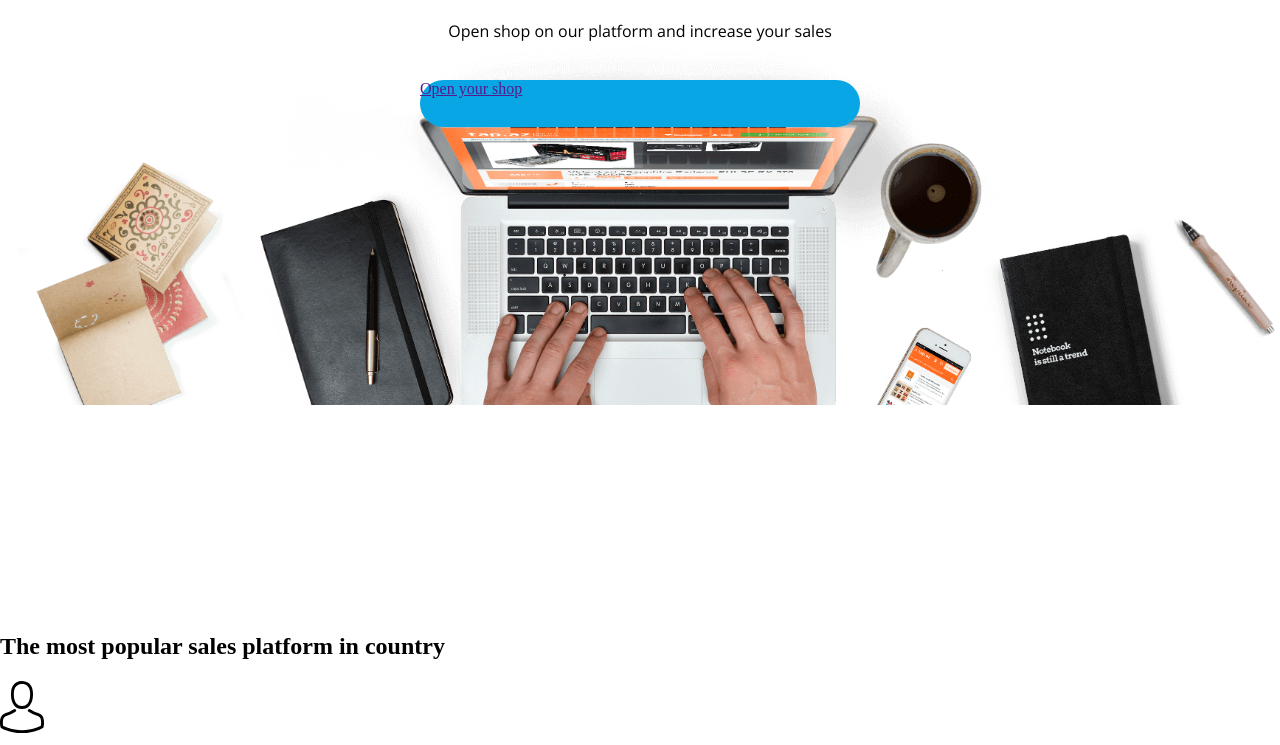
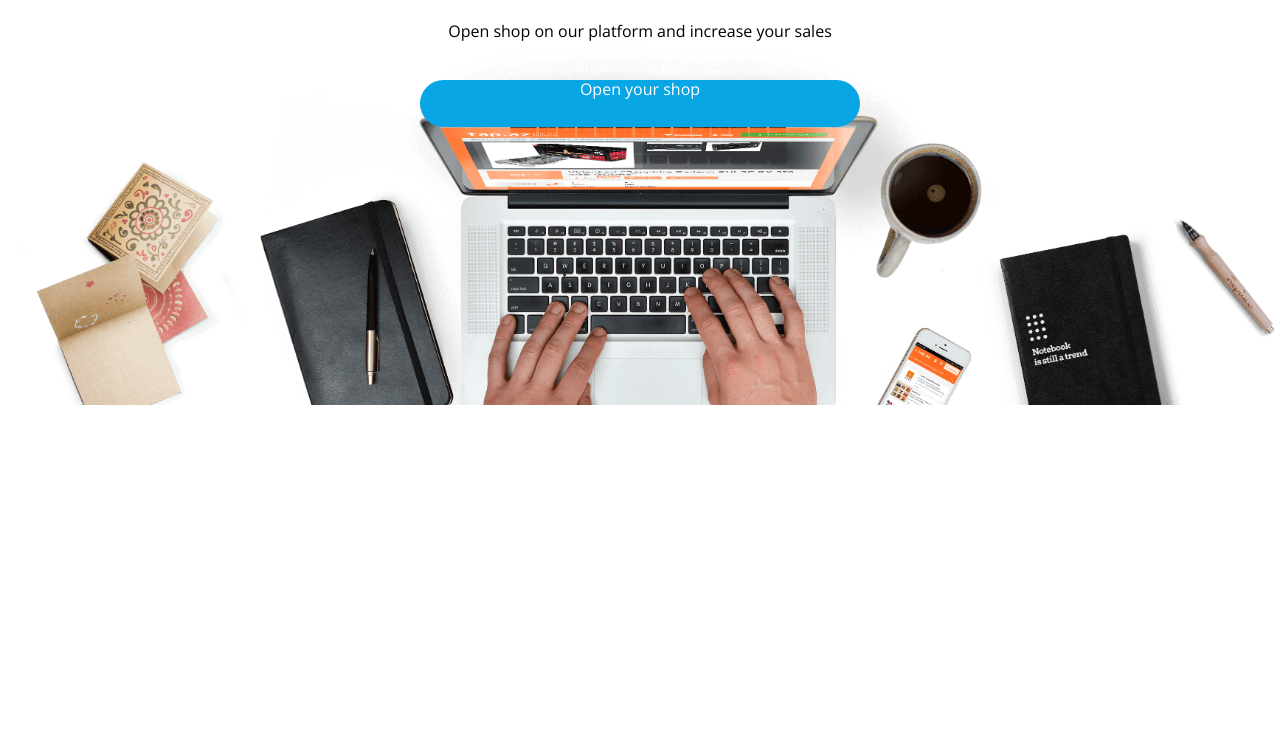
Before and after one commit to KamilaGrabowska/BestShop, a plain HTML site: page index.html in a window 1280 px wide. Shown: the part 295-1040 px from the top of the page. Drawn offline with nearby package versions, Linux system fonts and the light colour scheme.

Commit message:
added style to style.css

```diff
--- a/src/css/style.css
+++ b/src/css/style.css
@@ -24,30 +24,34 @@ html, body {
 
 }
 
+a {
+    text-decoration: none;
+}
+
+
 .intro{}
 
 .header{
    background-color: var(--color-white);
-    box-shadow: 0 .1875rem .375rem #00000029;
-    width: 100%;
+   box-shadow: 0 .1875rem .375rem #00000029;
+   /* width: 100%;*/
 
 }
 .header .header__inner{
-    max-width: 84.25rem;
+    max-width: 84.5rem;
     display: flex;
     justify-content: space-between;
     align-items: center;
     margin-inline: auto;
-}
+   }
 
 
 .header .header__logo{
     color: var(--primary-color);
     font-size: 2rem;
-    text-decoration: none;
     font-family: 'Releway Light', sans-serif;
     font-weight: 300;
-
+    /*margin-right: 41.75rem ;*/
 }
 
 .menu{
@@ -77,12 +81,11 @@ html, body {
     transition: all 200ms ease-in-out;
     margin-inline: 2.9375rem;
 
-
-
 }
 
 .hero{
-
+    /*display: flex;
+    justify-content: center;*/
 
 }
 .hero .hero__bg{
@@ -126,12 +129,13 @@ html, body {
     font-family:'Open Sans',sans-serif ;
     font-weight: 400;
     text-decoration: none;
+    max-width: 65.375rem;
     color: var(--color-black) ;
     text-align: center;
-   line-height: 1.375rem;
+    line-height: 1.375rem;
     margin-bottom: 2.375rem;
     margin-top: 0;
-    max-width: 65.375rem
+    letter-spacing: 0;
 
 
 }
@@ -141,12 +145,27 @@ html, body {
     border-radius: 2.5rem;
     min-width: 27.5rem;
     min-height: 2.9375rem;
+    color: var(--color-white) ;
+    text-align: center;
+    font-family: "Open Sans",sans-serif;
+
+
+
 
 }
 
 
-.info{}
-.info .info__hdl{}
+.info{
+    display: flex;
+    flex-direction: column;
+}
+.info .info__hdl{
+    font-family: "Open Sans",sans-serif;
+    font-size: 3.0625rem;
+    font-weight: 400;
+    margin-top: 8.125rem;
+    margin-bottom: 1.25rem;
+}
 .info .info__item{}
 .info .info__box{}
 .info .info lead{}
```
